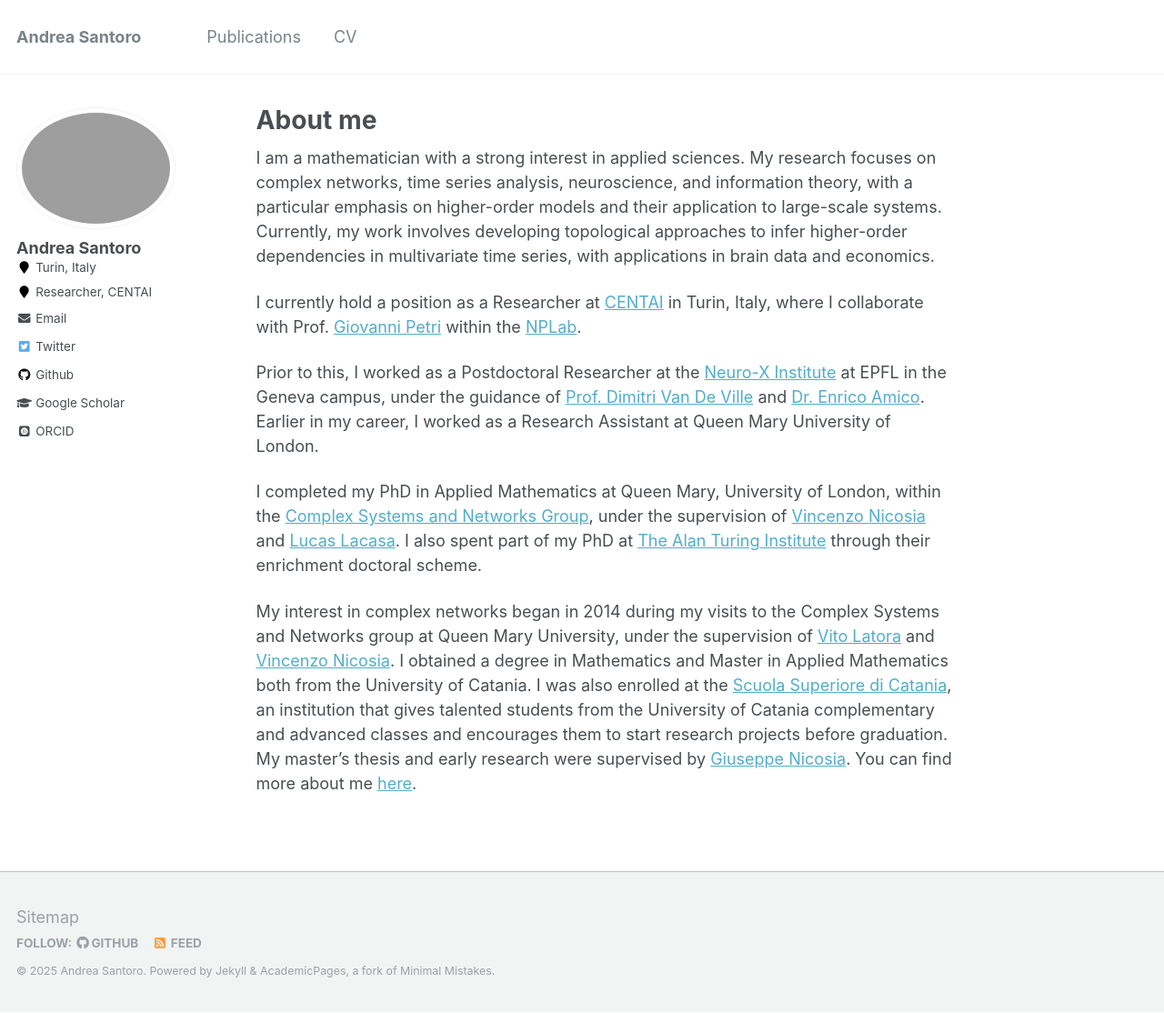
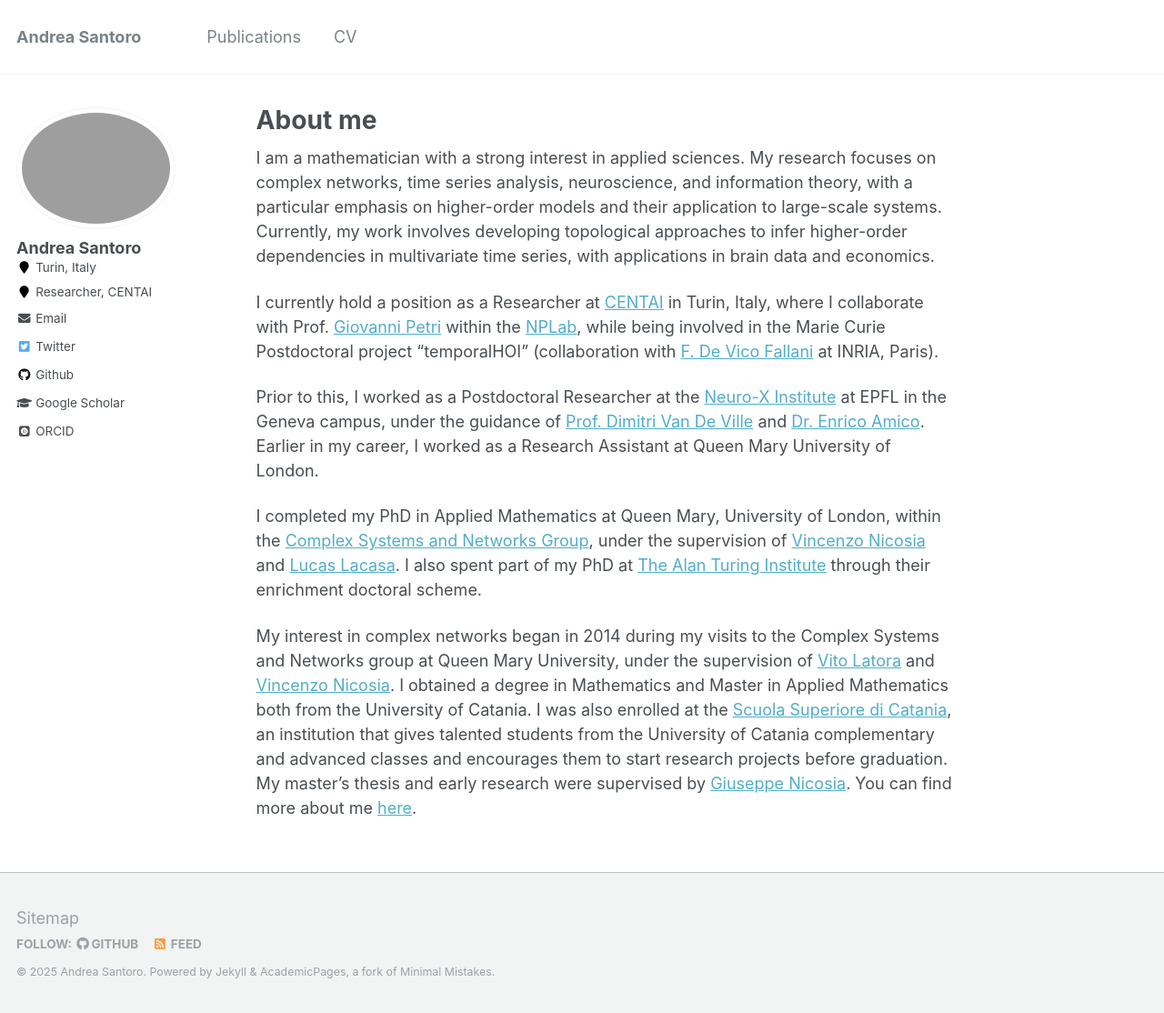
Before and after one commit to andresantoro/andresantoro.github.io, a Jekyll site: the page built from _pages/about.md, in a window 1280 px wide and 1114 px high. Shown: the whole window at 91% size. Built offline with Jekyll 4.4.1, drawn with Linux system fonts in a browser that asks for light colours; some web fonts are replaced.

```diff
--- a/_pages/about.md
+++ b/_pages/about.md
@@ -9,7 +9,7 @@ redirect_from:
 ---
 I am a mathematician with a strong interest in applied sciences. My research focuses on complex networks, time series analysis, neuroscience, and information theory, with a particular emphasis on higher-order models and their application to large-scale systems. Currently, my work involves developing topological approaches to infer higher-order dependencies in multivariate time series, with applications in brain data and economics.
 
-I currently hold a position as a Researcher at [CENTAI](https://centai.eu/home) in Turin, Italy, where I collaborate with Prof. [Giovanni Petri](https://lordgrilo.github.io/) within the [NPLab](https://nplresearch.github.io/).
+I currently hold a position as a Researcher at [CENTAI](https://centai.eu/home) in Turin, Italy, where I collaborate with Prof. [Giovanni Petri](https://lordgrilo.github.io/) within the [NPLab](https://nplresearch.github.io/), while being involved in the Marie Curie Postdoctoral project "temporalHOI" (collaboration with [F. De Vico Fallani](https://sites.google.com/site/devicofallanifabrizio/) at INRIA, Paris).
 
 Prior to this, I worked as a Postdoctoral Researcher at the [Neuro-X Institute](https://neuro-x.epfl.ch/en/) at EPFL in the Geneva campus, under the guidance of [Prof. Dimitri Van De Ville](https://miplab.epfl.ch/index.php) and [Dr. Enrico Amico](https://amicolab.org/). Earlier in my career, I worked as a Research Assistant at Queen Mary University of London.
 
```
Also changed, not shown: _pages/cv.md (+2 -0 lines).
